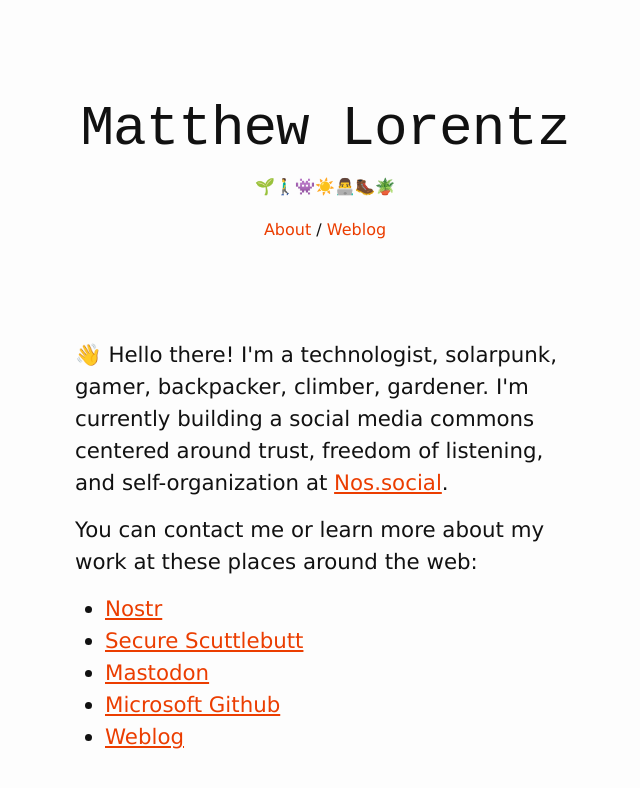
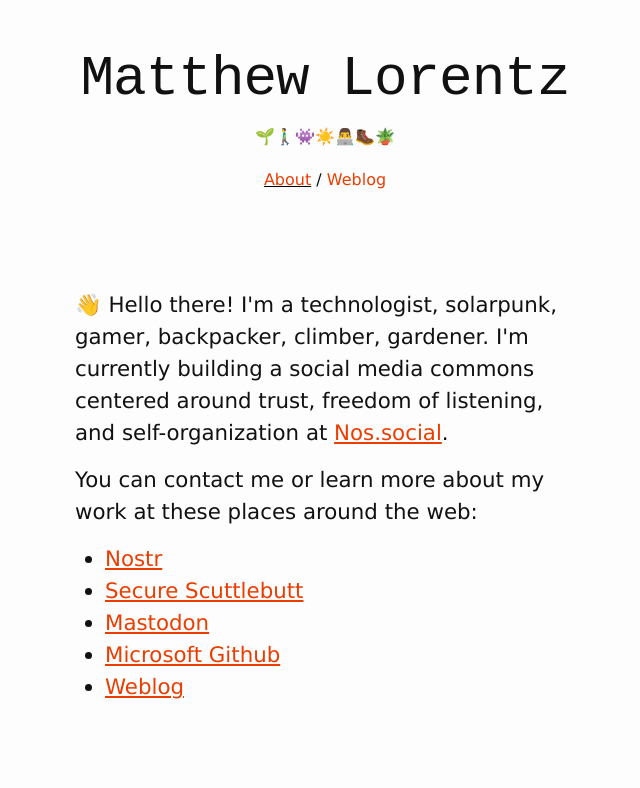
Before and after one commit to mplorentz/mplorentz.github.com, a Jekyll site: the page built from index.html, in a window 1280 px wide. Shown: the top 788 px of the page, without its empty margins (315-955 px from the left). Built offline with Jekyll 4.4.1, drawn with Linux system fonts in a browser that asks for light colours; comment, search, counter and statistics services are not loaded.

Commit message:
Underline the page we are on in nav

```diff
--- a/_includes/header.html
+++ b/_includes/header.html
@@ -5,7 +5,7 @@
          🌱🚶‍♂️👾☀️👨‍💻🥾🪴
       </div>
       <div class="site-nav">
-         <a href="/">About</a> / <a href="/weblog/">Weblog</a>
+         <a href="/" {% if page.url == "/" %}class="active"{% endif %}>About</a> / <a href="/weblog/" {% if page.url contains "/weblog" %}class="active"{% endif %}>Weblog</a>
       </div>
    </div>
 </header>
--- a/assets/main.scss
+++ b/assets/main.scss
@@ -12,7 +12,7 @@
     font-family: "Courier New", monospace;
     font-weight: normal;
     text-align: center;
-    padding: 50px 20px 20px;
+    padding: 0px 20px 20px;
     margin: 0;
     color: inherit;
     float: none !important;
@@ -46,6 +46,12 @@
     text-decoration: underline;
 }
 
+.site-header .site-nav a.active {
+    color: #eb3d00;
+    text-decoration: underline;
+    text-decoration-color: black;
+}
+
 a {
     color: #eb3d00;
 }
```
